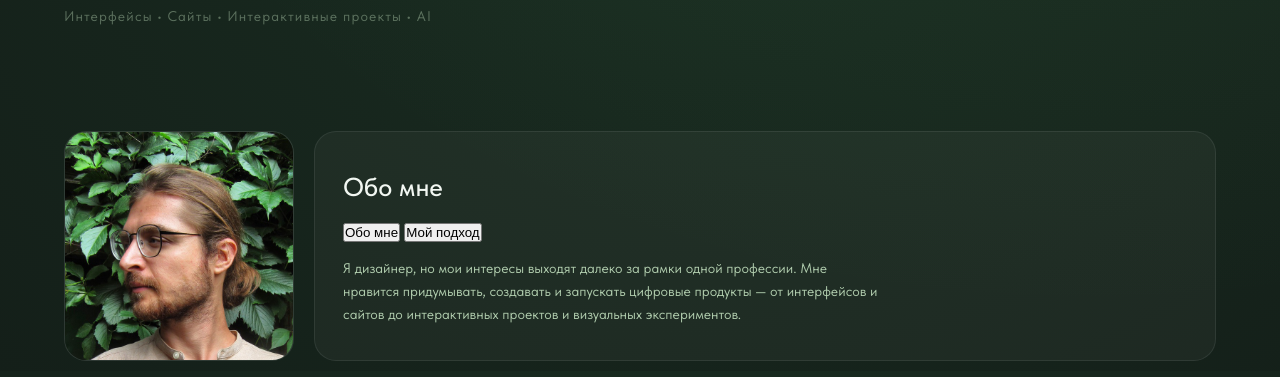
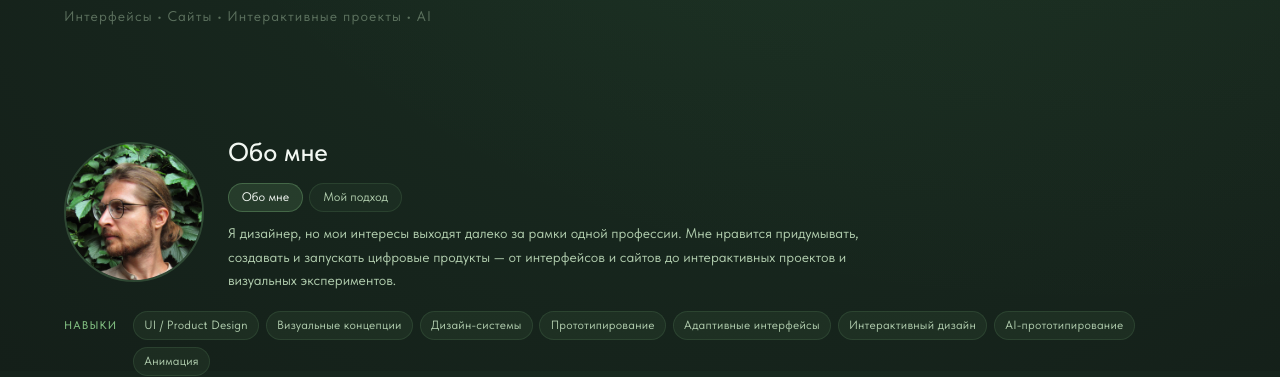
Before and after one commit to YanZeletsky/Zeletsky, a plain HTML site: page index.html in a window 1280 px wide. Shown: the part 429-806 px from the top of the page. Drawn offline with Linux system fonts and the light colour scheme.

Commit message:
Restore circular About portrait and style text tabs

```diff
--- a/styles.css
+++ b/styles.css
@@ -648,42 +648,80 @@ body {
   gap: 1.2rem;
 }
 .about__intro {
-  display: grid;
-  grid-template-columns: minmax(190px, 230px) minmax(0, 1fr);
-  align-items: stretch;
-  gap: 1.25rem;
+  display: flex;
+  align-items: center;
+  gap: 1.5rem;
 }
 .about__photo-wrap {
-  width: 100%;
-  min-height: 100%;
-  border-radius: 22px;
+  flex: 0 0 140px;
+  width: 140px; height: 140px;
+  border-radius: 50%;
   overflow: hidden;
-  border: 1px solid var(--color-border);
-  background: var(--color-card-bg);
+  border: 2px solid rgba(124,183,124,0.25);
 }
 .about__photo {
   width: 100%; height: 100%;
-  object-fit: cover; display: block;
+  object-fit: cover; object-position: center;
+  display: block;
 }
 .about__bio {
+  min-width: 0;
+  flex: 1;
   display: flex;
   flex-direction: column;
   justify-content: center;
-  gap: 0.75rem;
-  padding: 1.5rem 1.75rem;
-  background: var(--color-card-bg);
-  border: 1px solid var(--color-border);
-  border-radius: 22px;
+  align-items: flex-start;
+  gap: 0.65rem;
 }
 .about__name {
   font-size: clamp(20px, 2.2vw, 26px);
   font-weight: 500; color: var(--color-text); margin: 0;
 }
+.about__tabs {
+  display: flex;
+  align-items: center;
+  flex-wrap: wrap;
+  gap: 0.4rem;
+}
+.about__tab {
+  appearance: none;
+  border: 1px solid rgba(124,183,124,0.15);
+  border-radius: 999px;
+  padding: 0.28rem 0.8rem;
+  background: rgba(124,183,124,0.06);
+  color: var(--color-text-secondary);
+  font: inherit;
+  font-size: 0.78rem;
+  line-height: 1.45;
+  cursor: pointer;
+  transition: background 0.25s ease, border-color 0.25s ease, color 0.25s ease;
+}
+.about__tab:hover {
+  background: rgba(124,183,124,0.12);
+  border-color: rgba(124,183,124,0.28);
+}
+.about__tab--active,
+.about__tab[aria-selected="true"] {
+  background: rgba(124,183,124,0.16);
+  border-color: rgba(124,183,124,0.35);
+  color: var(--color-text);
+}
+.about__tab:focus-visible {
+  outline: 2px solid var(--color-accent);
+  outline-offset: 3px;
+}
+.about__panels { width: 100%; }
+.about__panel[hidden] { display: none; }
+.about__panel--active { animation: about-panel-in 0.28s ease both; }
+@keyframes about-panel-in {
+  from { opacity: 0; transform: translateY(4px); }
+  to { opacity: 1; transform: translateY(0); }
+}
 .about__text {
   font-size: clamp(14px, 1.1vw, 16px);
   font-weight: 400; line-height: 1.65;
   color: var(--color-text-secondary);
-  margin: 0; max-width: 540px;
+  margin: 0; max-width: 680px;
 }
 .about__tags-section {
   display: flex; align-items: baseline; gap: 0.8rem;
@@ -738,11 +776,12 @@ body {
   .about__photo-wrap { display: none; }
   .about__bio {
     align-items: center;
-    padding: 1.1rem 1rem;
-    border-radius: 18px;
+    padding: 0;
     gap: 0.6rem;
   }
   .about__name { font-size: 17px; }
+  .about__tabs { justify-content: center; }
+  .about__tab { font-size: 0.75rem; padding: 0.25rem 0.75rem; }
   .about__text { font-size: 14px; max-width: 300px; line-height: 1.5; }
   .about__tags-section {
     flex-direction: column; align-items: center; gap: 0.3rem;
```
